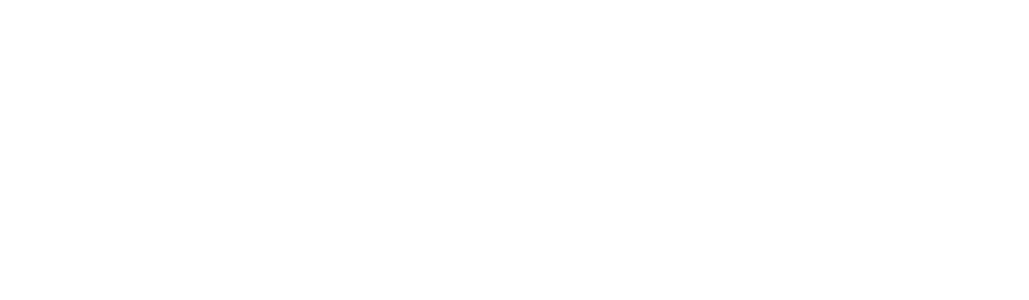
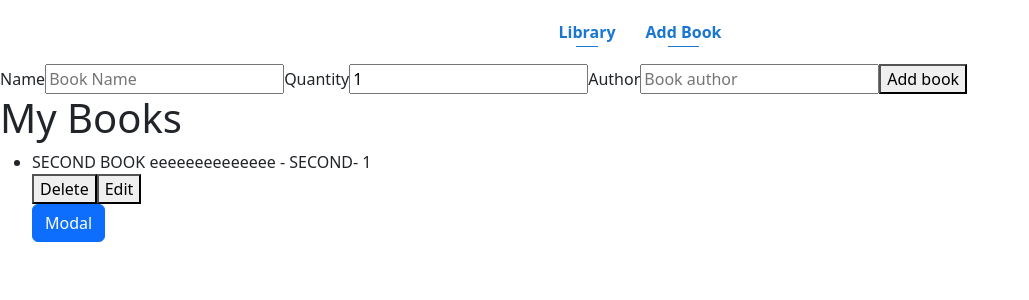
Before and after one commit to lKryml/asarya_internship, an Angular app: page /library in a window 1280 px wide. Before the commit this address led to /. Shown: the top 300 px of the page, without its empty margins (0-1029 px from the left). Built offline with nearby package versions, Linux system fonts and the light colour scheme; data requests are answered from the project's data file.

Commit message:
nav bar implementation fixed some stuff with crud

```diff
--- a/db.json
+++ b/db.json
@@ -1,16 +1,10 @@
 {
   "books": [
     {
-      "name": "FIRST BOOK",
+      "id": 2,
+      "name": "SECOND BOOK eeeeeeeeeeeeee",
       "quantity": 1,
-      "author": "FIRST",
-      "id": 1
-    },
-    {
-      "name": "SECOND BOOK ",
-      "quantity": 1,
-      "author": "SECOND",
-      "id": 2
+      "author": "SECOND"
     }
   ]
 }
--- /dev/null
+++ b/src/app/add-book/add-book.component.html
@@ -0,0 +1 @@
+<p>add-book works!</p>
--- a/src/app/app.module.ts
+++ b/src/app/app.module.ts
@@ -10,12 +10,16 @@
 import { BookCardComponent } from './book-card/book-card.component';
 import { BookModalComponent } from './book-modal/book-modal.component';
 import { ModalModule } from 'ngx-bootstrap/modal';
+import { NavbarComponent } from './navbar/navbar.component';
+import { AddBookComponent } from './add-book/add-book.component';
 @NgModule({
   declarations: [
     AppComponent,
     BookCardComponent,
     BookModalComponent,
     HomeComponent,
+    NavbarComponent,
+    AddBookComponent,
   ],
   imports: [
     BrowserModule,
--- a/src/app/book-modal/book-modal.component.html
+++ b/src/app/book-modal/book-modal.component.html
@@ -1,4 +1,19 @@
 <div class="modal-header">
+  <button class="btn-close" (click)="bsModalRef.hide()"></button>
   <h2>{{ book.name }}</h2>
-  <button class="btn-close" (click)="bsModalRef.hide()"></button>
+  <h4>{{ book.author }}</h4>
+  <span>{{ book.quantity }}</span>
+  <div class="modal-body">
+    <p>
+      Lorem ipsum dolor sit amet, consectetur adipisicing elit. Cumque delectus
+      enim esse excepturi, impedit, iste magnam officia optio, quam quis
+      quisquam saepe sint unde velit vitae! Animi in iusto ut?
+    </p>
+    <button type="button" class="btn btn-primary" popover="Vivamus sagittis">
+      popover
+    </button>
+    <button type="button" class="btn btn-primary" tooltip="Vivamus sagittis">
+      tooltip
+    </button>
+  </div>
 </div>
--- a/src/app/book-modal/book-modal.component.scss
+++ b/src/app/book-modal/book-modal.component.scss
@@ -0,0 +1,4 @@
+.modal-header {
+  display: flex;
+  flex-direction: column;
+}
--- a/src/app/home/home.component.html
+++ b/src/app/home/home.component.html
@@ -1,3 +1,4 @@
+<app-navbar></app-navbar>
 <main>
   <form [formGroup]="bookGroup" (submit)="createOrUpdateBook()">
     <label for="name">Name</label>
--- /dev/null
+++ b/src/app/navbar/navbar.component.html
@@ -0,0 +1,8 @@
+<nav>
+  <a class="button" routerLink="library" routerLinkActive="active-button"
+    >Library</a
+  >
+  <a class="button" routerLink="addbook" routerLinkActive="active-button"
+    >Add Book</a
+  >
+</nav>
--- /dev/null
+++ b/src/app/navbar/navbar.component.scss
@@ -0,0 +1,35 @@
+.button,
+.active-button {
+  position: relative;
+  display: inline-block;
+  text-decoration: none;
+  color: #1976d2;
+  font-weight: 900;
+  cursor: pointer;
+  margin: 20px 0px;
+}
+.button::after {
+  content: "";
+  position: absolute;
+  width: 40%;
+  height: 1px;
+  bottom: -3px;
+  left: 30%;
+  border-bottom: #1976d2 solid 1.5px;
+  transition: 0.5s;
+}
+.button:hover::after {
+  width: 90%;
+  left: 5%;
+}
+
+.active-button {
+  color: purple;
+}
+
+nav {
+  display: flex;
+  justify-content: center;
+  text-align: center;
+  gap: 30px;
+}
```
Also changed, not shown: src/app/add-book/add-book.component.ts (added, +10 -0 lines), src/app/app-routing.module.ts (+11 -0 lines), src/app/navbar/navbar.component.ts (added, +10 -0 lines), src/app/add-book/add-book.component.scss (added).
